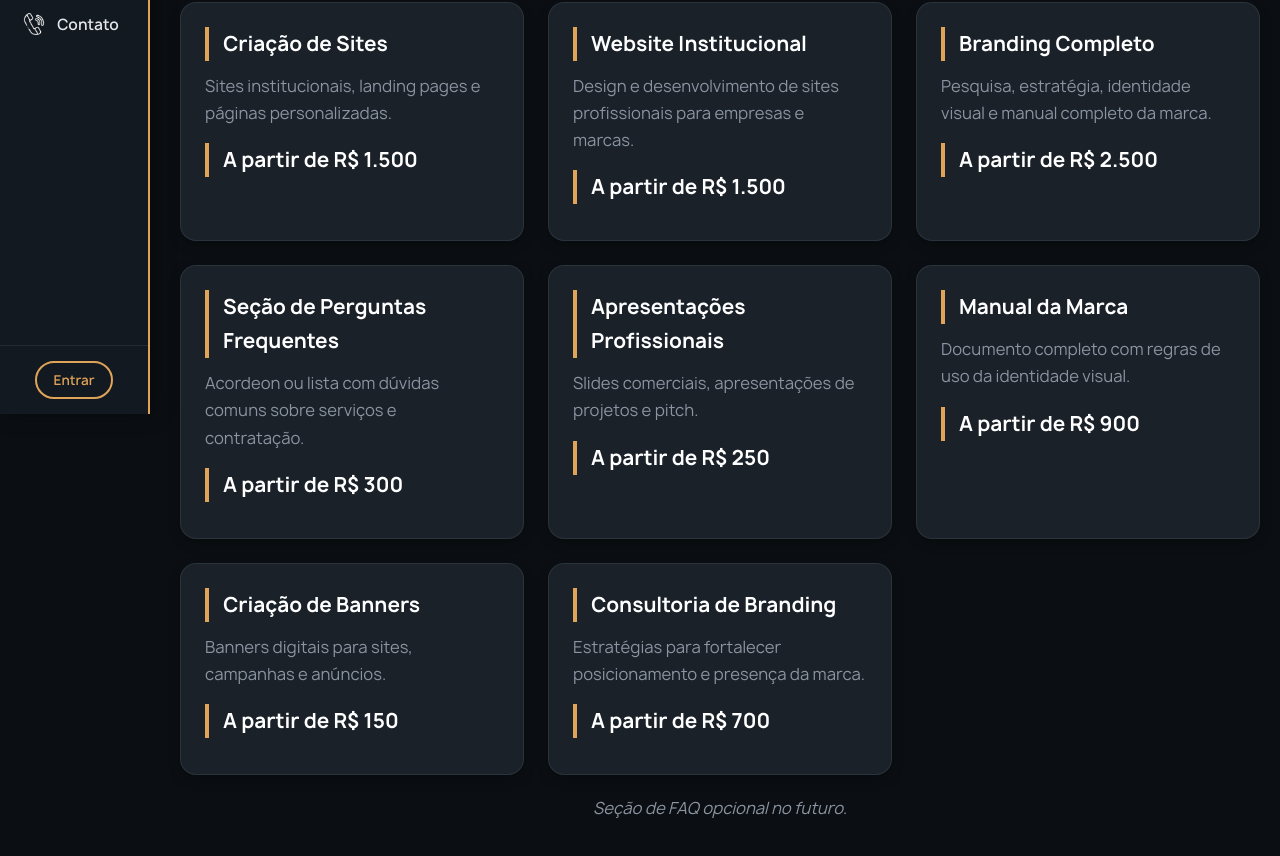
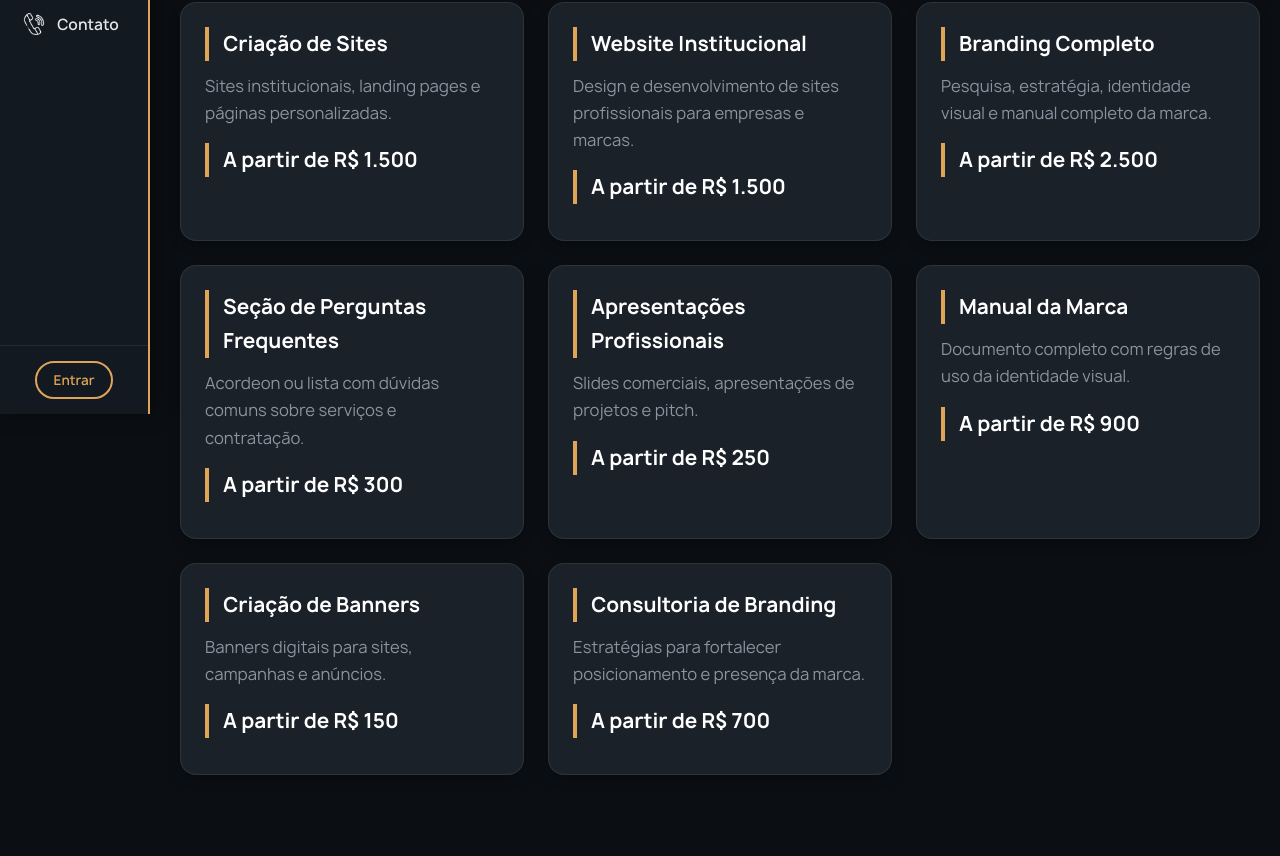
Before and after one commit to IsaqueA-B/Studio-Ambar, a React (Vite) app: page /servicos in a window 1280 px wide. Shown: the part 386-1242 px from the top of the page. After the commit the page ends 1201 px from the top, so only its background shows below. Built offline with nearby package versions, Linux system fonts and the light colour scheme; a web font is replaced by a local one.

Commit message:
Cassio-Serviço-23_06_2026

```diff
--- a/src/pages/Servicos.jsx
+++ b/src/pages/Servicos.jsx
@@ -33,10 +33,6 @@ function Servicos() {
                     </div>
                 ))}
             </div>
-
-            <div className="text-center">
-                <p><em>Seção de FAQ opcional no futuro.</em></p>
-            </div>
         </main>
     );
 }
--- a/src/pages/Sobre.jsx
+++ b/src/pages/Sobre.jsx
@@ -35,7 +35,7 @@ function Sobre() {
                     <div className="sobre-imagem-bloco">
                         <div className="moldura-logo-elo">
                             <img
-                                src="/web3.png"
+                                src="web3.png"
                                 alt="Arte conceitual Studio Âmbar"
                                 className="sobre-img"
                             />
```
